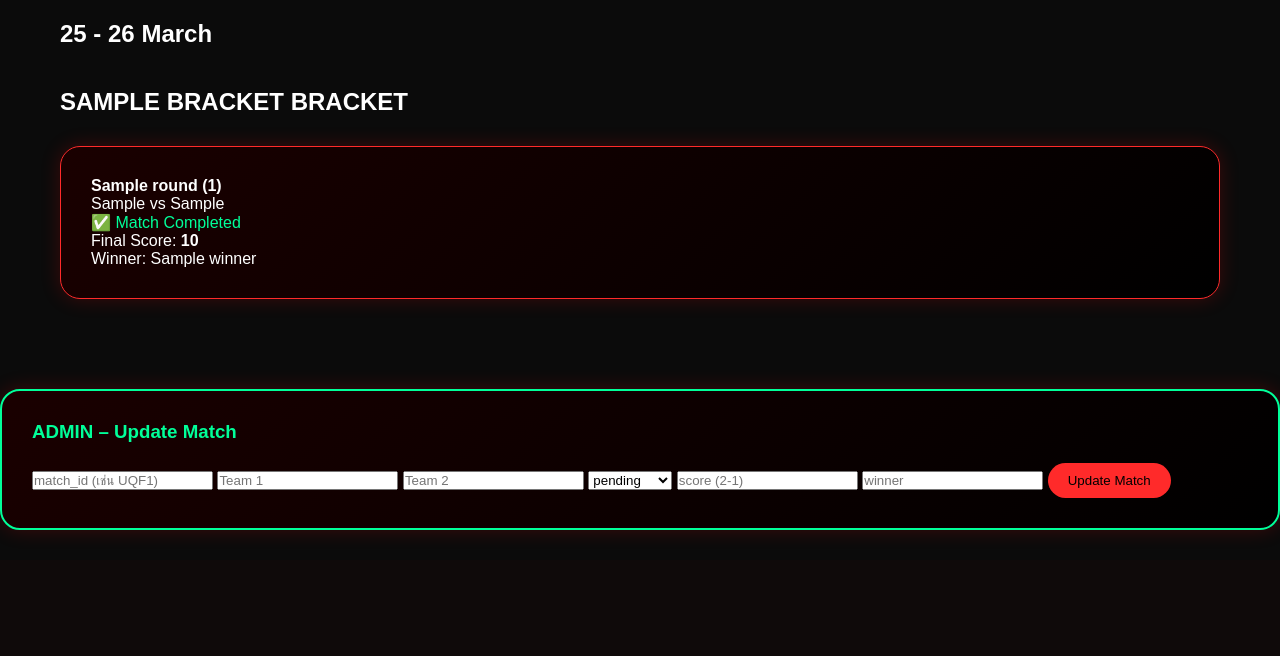
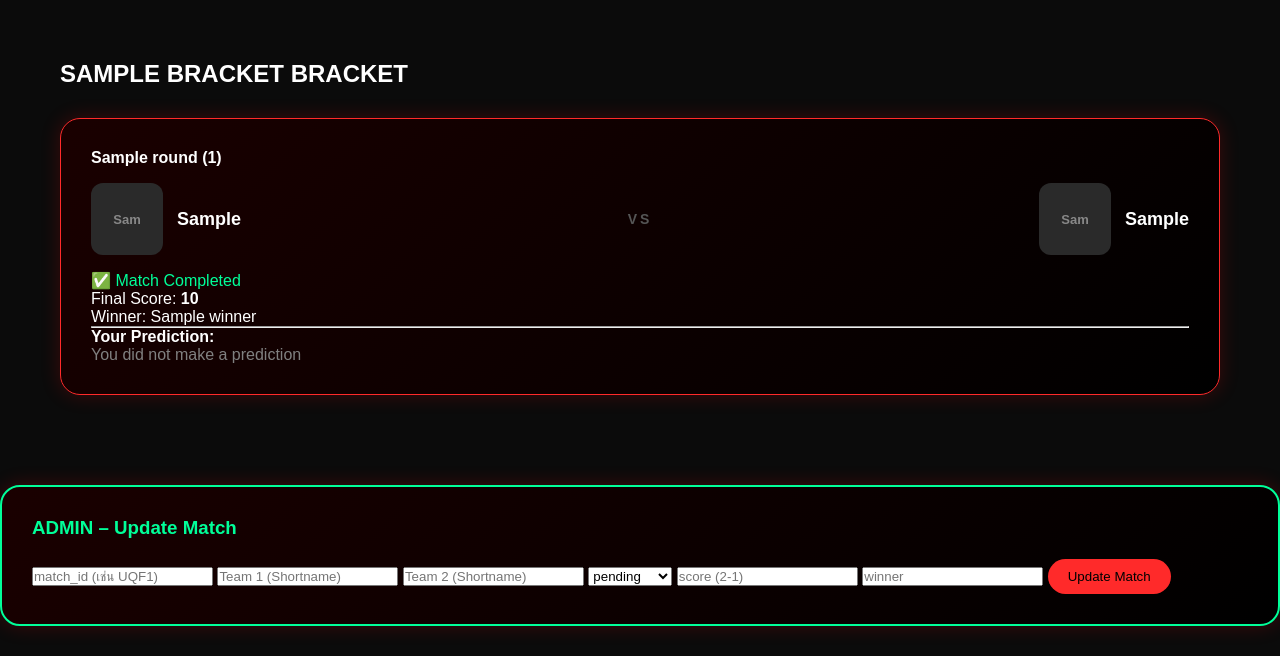
Before and after one commit to kanoon201/CPE_Project, a Flask app: page /predict in a window 1280 px wide. Shown: the part 279-935 px from the top of the page. Before the commit the page ends 813 px from the top, so only its background shows below. Run offline with Flask 3, Linux system fonts and the light colour scheme; the visitor is signed in with stand-in values (Sample User, id 1); data comes from the database, SQL or seed files in the repository; tables that the repository leaves empty hold one stand-in row (values such as "Sample post"); a database or web service that is not in the repository returns one stand-in record (values such as "Sample title").

Commit message:
fix UI in Predict Page

```diff
--- a/backend/app.py
+++ b/backend/app.py
@@ -29,11 +29,45 @@ def predict_page():
     match_col = get_mongo_collection("pickem_matches")
     matches = list(match_col.find().sort("order", 1))
 
+    # ดึง team logos จาก MySQL
+    conn_t = get_mysql_connection()
+    cursor_t = conn_t.cursor(dictionary=True)
+    cursor_t.execute("SELECT Shortname, Teamname, Logo FROM Team")
+    team_logos = {row["Shortname"]: row for row in cursor_t.fetchall()}
+    cursor_t.close()
+    conn_t.close()
+
+    user_predictions = {}
+
+    # หลังจากดึง matches จาก MongoDB แล้ว
+
+    user_predictions = {}
+
+    if "user_id" in session:
+        conn = get_mysql_connection()
+        cursor = conn.cursor(dictionary=True)
+
+        cursor.execute("""
+            SELECT Match_id, Predict_Winner, Predict_Score
+            FROM Pickem_DATA
+            WHERE User_id = %s
+        """, (session["user_id"],))
+
+        rows = cursor.fetchall()
+        cursor.close()
+        conn.close()
+
+        # แปลงเป็น dict
+        for r in rows:
+            user_predictions[r["Match_id"]] = r
+
     return render_template(
         "index.html",
         matches=matches,
-        logged_in=True,
-        is_admin=is_admin
+        user_predictions=user_predictions,
+        team_logos=team_logos,          # ← เพิ่มบรรทัดนี้
+        logged_in=("user_id" in session),
+        is_admin=(session.get("username") == "ADMIN")
     )
 
 @app.route("/submit_prediction", methods=["POST"])
--- a/frontend/static/styles.css
+++ b/frontend/static/styles.css
@@ -291,3 +291,61 @@
 .team-table .col-region {
   min-width: 160px;
 }
+
+/* MATCH CARD – TEAM LOGOS */
+.match-teams {
+  display: flex;
+  align-items: center;
+  justify-content: space-between;
+  margin: 16px 0;
+  gap: 12px;
+}
+
+.team-side {
+  display: flex;
+  align-items: center;
+  gap: 14px;
+  flex: 1;
+}
+
+.team-side-right {
+  flex-direction: row-reverse;
+}
+
+.match-team-logo {
+  width: 72px;
+  height: 72px;
+  object-fit: contain;
+  background: #3a3a3a;
+  border-radius: 12px;
+  padding: 8px;
+  flex-shrink: 0;
+}
+
+.match-logo-placeholder {
+  width: 72px;
+  height: 72px;
+  background: #2a2a2a;
+  border-radius: 12px;
+  display: flex;
+  align-items: center;
+  justify-content: center;
+  font-size: 13px;
+  font-weight: 700;
+  color: #888;
+  flex-shrink: 0;
+}
+
+.vs-text {
+  font-size: 14px;
+  font-weight: 700;
+  color: #555;
+  letter-spacing: 3px;
+  flex-shrink: 0;
+  padding: 0 16px;
+}
+
+.team1, .team2 {
+  font-size: 18px;
+  font-weight: 700;
+}
--- a/frontend/template/index.html
+++ b/frontend/template/index.html
@@ -55,8 +55,6 @@
 
 
 <div class="match-section">
-  <h2>25 - 26 March</h2>
-
   {# 👇 เพิ่มบรรทัดนี้ตรงนี้ #}
   {% set current_bracket = "" %}
   {% set ns = namespace(bracket="") %}
@@ -65,22 +63,27 @@
 
     {# 👇 เพิ่ม block นี้บนสุดของ loop #}
     {% if m.bracket != ns.bracket %}
-      <h2
-        style="
-          margin-top:40px;
-          {% if m.bracket == 'grand' %}
-            color: gold;
-            text-shadow: 0 0 10px rgba(255,215,0,0.8);
-          {% endif %}
-        "
-      >
-        {{ m.bracket|upper }} BRACKET
-      </h2>
+      {% if m.bracket != 'grand' %}
+        <h2 style="margin-top:40px;">
+          {{ m.bracket|upper }} BRACKET
+        </h2>
+      {% endif %}
       {% set ns.bracket = m.bracket %}
     {% endif %}
     {% if m.match_id == "LF" %}
       <h2 style="margin-top:30px; color:#ff5555;">
         LOWER FINAL
+      </h2>
+    {% endif %}
+    {% if m.match_id == "GF" %}
+        <h2
+        style="
+          margin-top:40px;
+          color: gold;
+          text-shadow: 0 0 10px rgba(255,215,0,0.8);
+        "
+      >
+        GRAND FINAL
       </h2>
     {% endif %}
 
@@ -96,11 +99,25 @@
       </h4>
 
       {% if m.team1 and m.team2 %}
-        <p>
-          <span class="team1">{{ m.team1 }}</span>
-          vs
-          <span class="team2">{{ m.team2 }}</span>
-        </p>
+        <div class="match-teams">
+          <div class="team-side">
+            {% if m.team1 in team_logos %}
+              <img src="{{ team_logos[m.team1].Logo }}" class="match-team-logo" alt="{{ m.team1 }}">
+            {% else %}
+              <div class="match-logo-placeholder">{{ m.team1[:3] }}</div>
+            {% endif %}
+            <span class="team1">{{ m.team1 }}</span>
+          </div>
+          <span class="vs-text">VS</span>
+          <div class="team-side team-side-right">
+            <span class="team2">{{ m.team2 }}</span>
+            {% if m.team2 in team_logos %}
+              <img src="{{ team_logos[m.team2].Logo }}" class="match-team-logo" alt="{{ m.team2 }}">
+            {% else %}
+              <div class="match-logo-placeholder">{{ m.team2[:3] }}</div>
+            {% endif %}
+          </div>
+        </div>
       {% else %}
         <p style="color:gray;">Waiting for teams</p>
       {% endif %}
@@ -123,7 +140,31 @@
         <p style="color:#00ff99;">✅ Match Completed</p>
         <p>Final Score: <b>{{ m.score }}</b></p>
         <p>Winner: {{ m.winner }}</p>
+        <p style="color:#00ff99; font-weight:bold;">
+        <hr>
+
+        <b>Your Prediction:</b>
+
+        {% set p = user_predictions.get(m.match_id) %}
+
+        {% if p %}
+          <p>
+            Winner: {{ p.Predict_Winner }}
+            {% if p.Predict_Winner == m.winner %}
+              <span style="color:#00ff99;">✔</span>
+            {% else %}
+              <span style="color:#ff5555;">✖</span>
+            {% endif %}
+          </p>
+          <p>Score: {{ p.Predict_Score }}</p>
+        {% else %}
+          <p style="color:gray;">
+            You did not make a prediction
+          </p>
+        {% endif %}
+
       {% endif %}
+
 
     </div>
   {% endfor %}
@@ -159,8 +200,8 @@
   <h3 style="color:#00ff99;">ADMIN – Update Match</h3>
 
   <input id="admin_match_id" placeholder="match_id (เช่น UQF1)">
-  <input id="admin_team1" placeholder="Team 1">
-  <input id="admin_team2" placeholder="Team 2">
+  <input id="admin_team1" placeholder="Team 1 (Shortname)">
+  <input id="admin_team2" placeholder="Team 2 (Shortname)">
 
   <select id="admin_status">
     <option value="pending">pending</option>
```
